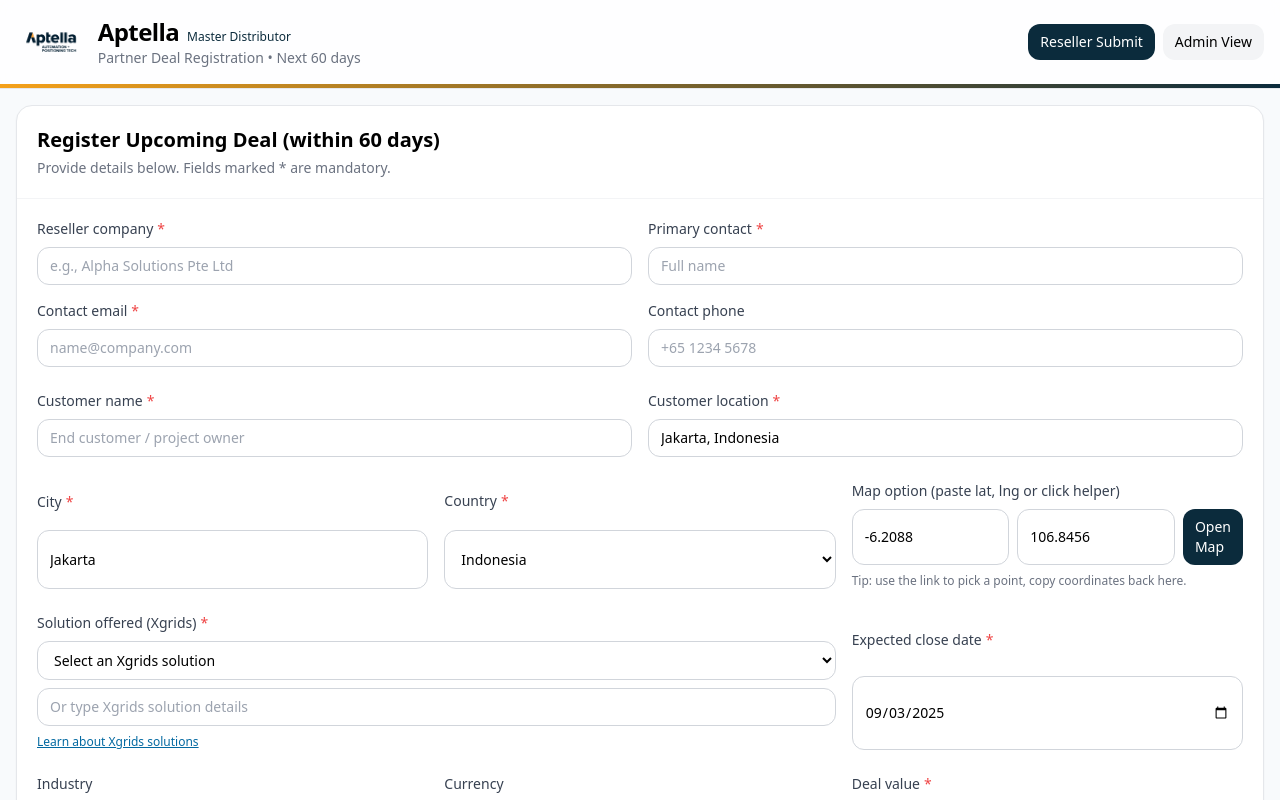
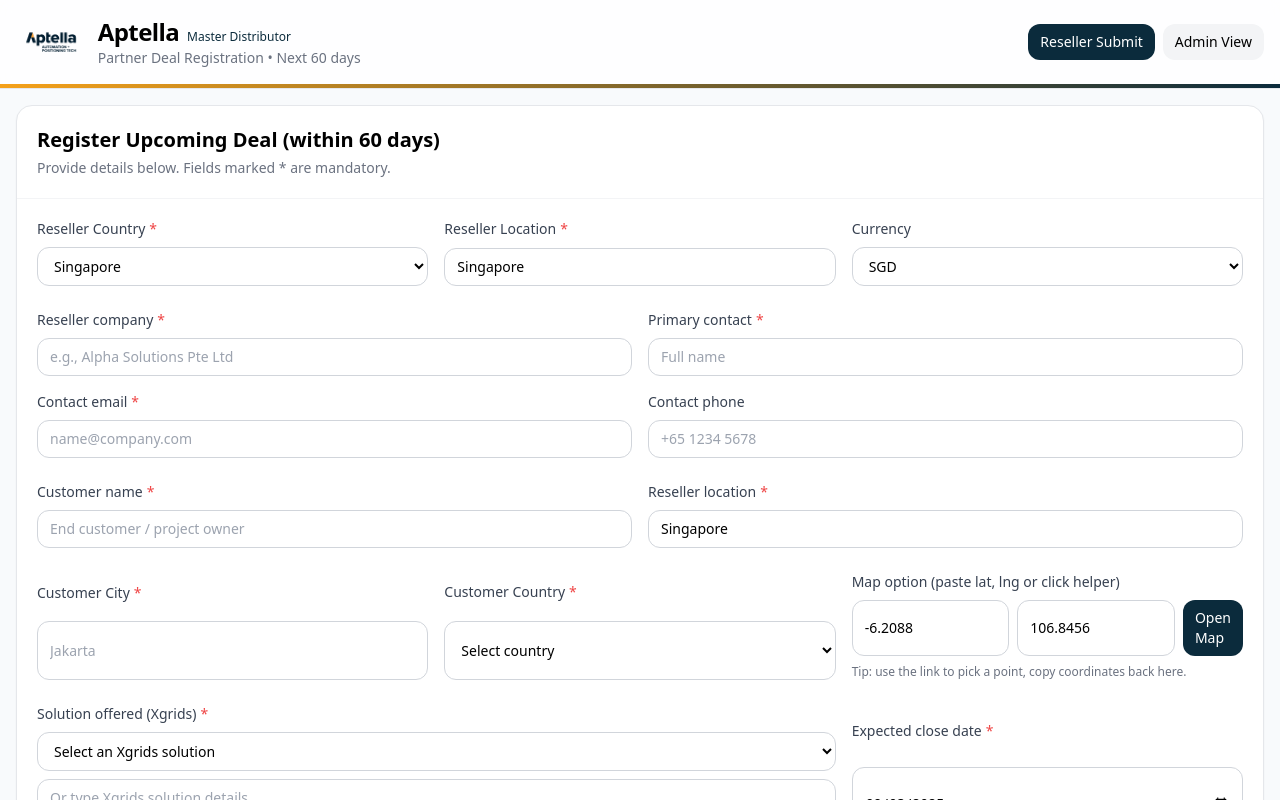
Before and after one commit to Aptella-Resellers/aptella-reseller-portal, a React (Vite) app: page / in a window 1280 px wide. Shown: the top 800 px of the page. Built offline with nearby package versions, Linux system fonts and the light colour scheme.

Commit message:
Update App.jsx

```diff
--- a/src/App.jsx
+++ b/src/App.jsx
@@ -86,6 +86,13 @@
   "Navvis VLX3",
   "Navvis MLX"
 ];
+
+const COUNTRY_CONFIG = {
+  Indonesia: { currency: "IDR", capital: "Jakarta" },
+  Malaysia: { currency: "MYR", capital: "Kuala Lumpur" },
+  Philippines: { currency: "PHP", capital: "Manila" },
+  Singapore: { currency: "SGD", capital: "Singapore" },
+};
 
 const PROB_BY_STAGE = { lead: 15, qualified: 35, quote: 55, po_pending: 80, won: 100, lost: 0 };
 
@@ -317,7 +324,7 @@
           <CardBody>
             <ul className="list-disc pl-6 space-y-1 text-sm text-gray-700">
               <li>Registrations must be for projects or purchases expected within the next <strong>60 days</strong>.</li>
-              <li><strong>Evidence is mandatory</strong>: upload an email, quote, or photo, or provide a verifiable link.</li>
+              <li><strong>Evidence is mandatory</strong>: upload an email, quote, or photo.</li>
               <li>Approved registrations are locked to the submitting reseller for <strong>60 days</strong> from submission unless extended by Aptella.</li>
               <li>Duplicates for the same customer, solution, and timeframe may be rejected or merged at Aptella’s discretion.</li>
               <li>Use of this portal implies consent to store submitted business contact data for deal management.</li>
@@ -538,16 +545,6 @@
           {evidenceFor && (
             <div className="space-y-4">
               <div>
-                <div className="font-medium mb-1">Links</div>
-                {(evidenceFor.evidenceLinks||[]).length ? (
-                  <ul className="list-disc pl-6 text-sm">
-                    {evidenceFor.evidenceLinks.map((l,i)=>(
-                      <li key={i}><a className="text-sky-700 underline" href={l} target="_blank" rel="noreferrer">{l}</a></li>
-                    ))}
-                  </ul>
-                ) : <div className="text-sm text-gray-500">No links provided.</div>}
-              </div>
-              <div>
                 <div className="font-medium mb-1">Uploaded files</div>
                 {(evidenceFor.evidenceFiles||[]).length ? (
                   <ul className="list-disc pl-6 text-sm">
@@ -572,14 +569,16 @@
 
 function SubmissionForm({ onSave, items, onSyncOne }) {
   const [form, setForm] = useState({
+    resellerCountry: "Singapore",
+    resellerLocation: "Singapore",
     resellerName: "",
     resellerContact: "",
     resellerEmail: "",
     resellerPhone: "",
     customerName: "",
-    customerLocation: "Jakarta, Indonesia",
-    city: "Jakarta",
-    country: "Indonesia",
+    customerLocation: "",
+    city: "",
+    country: "",
     lat: DEFAULT_LAT,
     lng: DEFAULT_LNG,
     industry: "",
@@ -594,15 +593,17 @@
     notes: "",
     evidenceLinks: [],
     evidenceFiles: [],
-    emailEvidence: true, // NEW: email attachments to Aptella via GAS
+    emailEvidence: true,
     confidential: false,
     remindersOptIn: false,
     accept: false,
   });
   const [errors, setErrors] = useState({});
+  const isID = form.resellerCountry === 'Indonesia';
   const [dupWarning, setDupWarning] = useState("");
 
   useEffect(() => { setForm((f) => ({ ...f, probability: PROB_BY_STAGE[f.stage] ?? f.probability })); }, [form.stage]);
+  useEffect(() => { const cfg = COUNTRY_CONFIG[form.resellerCountry]; if (cfg) setForm(f=>({ ...f, currency: cfg.currency, resellerLocation: cfg.capital })); }, [form.resellerCountry]);
 
   function handleChange(e) { const { name, value, type, checked } = e.target; setForm({ ...form, [name]: type === 'checkbox' ? checked : value }); }
   function handleMultiToggle(listName, option) { setForm((f) => { const set = new Set(f[listName]); if (set.has(option)) set.delete(option); else set.add(option); return { ...f, [listName]: Array.from(set) }; }); }
@@ -632,7 +633,7 @@
     if (!form.solution) e.solution = "Required";
     if (!form.value || Number(form.value) <= 0) e.value = "Enter a positive amount";
     if (!form.expectedCloseDate || !withinNext60Days(form.expectedCloseDate)) e.expectedCloseDate = "Must be within the next 60 days";
-    const hasEvidence = (form.evidenceFiles && form.evidenceFiles.length > 0) || (form.evidenceLinks && form.evidenceLinks.length > 0);
+    const hasEvidence = (form.evidenceFiles && form.evidenceFiles.length > 0);
     if (!hasEvidence) e.evidence = "Evidence (file or link) is required";
     if (!form.accept) e.accept = "You must accept the terms";
     setErrors(e);
@@ -729,6 +730,27 @@
       <CardHeader title="Register Upcoming Deal (within 60 days)" subtitle="Provide details below. Fields marked * are mandatory." />
       <CardBody>
         <form onSubmit={submit} className="grid gap-6">
+          <div className="grid md:grid-cols-3 gap-4">
+            <div className="grid gap-2">
+              <Label htmlFor="resellerCountry" required>{isID ? 'Negara Anda' : 'Reseller Country'}</Label>
+              <Select id="resellerCountry" name="resellerCountry" value={form.resellerCountry} onChange={e=>setForm(f=>({...f, resellerCountry: e.target.value }))}>
+                <option>Indonesia</option>
+                <option>Malaysia</option>
+                <option>Philippines</option>
+                <option>Singapore</option>
+              </Select>
+            </div>
+            <div className="grid gap-2">
+              <Label htmlFor="resellerLocation" required>{isID ? 'Lokasi Reseller' : 'Reseller Location'}</Label>
+              <Input id="resellerLocation" name="resellerLocation" value={form.resellerLocation} onChange={e=>setForm(f=>({...f, resellerLocation: e.target.value }))} placeholder="e.g., Jakarta" />
+            </div>
+            <div className="grid gap-2">
+              <Label htmlFor="currency">{isID ? 'Mata Uang' : 'Currency'}</Label>
+              <Select id="currency" name="currency" value={form.currency} onChange={e=>setForm(f=>({...f, currency: e.target.value }))}>
+                {CURRENCIES.map(c => <option key={c} value={c}>{c}</option>)}
+              </Select>
+            </div>
+          </div>
           {dupWarning && (<div className="rounded-xl border border-yellow-200 bg-yellow-50 text-yellow-900 p-4 text-sm">{dupWarning}</div>)}
 
           <div className="grid md:grid-cols-2 gap-4">
@@ -755,25 +777,24 @@
 
           <div className="grid md:grid-cols-2 gap-4">
             <div className="grid gap-2">
-              <Label htmlFor="customerName" required>Customer name</Label>
+              <Label htmlFor="customerName" required>{isID ? 'Nama Pelanggan' : 'Customer name'}</Label>
               <Input id="customerName" name="customerName" value={form.customerName} onChange={handleChange} placeholder="End customer / project owner" />
               {errors.customerName && <p className="text-xs text-red-600">{errors.customerName}</p>}
             </div>
             <div className="grid gap-2">
-              <Label htmlFor="customerLocation" required>Customer location</Label>
-              <Input id="customerLocation" name="customerLocation" value={form.customerLocation} onChange={e=>{ const v=e.target.value; setForm(f=>({...f, customerLocation:v, country: countryFromLocation(v)})); }} placeholder="Jakarta, Indonesia" />
-              {errors.customerLocation && <p className="text-xs text-red-600">{errors.customerLocation}</p>}
+              <Label htmlFor="resellerLocation" required>Reseller location</Label>
+              <Input id="resellerLocation" name="resellerLocation" value={form.resellerLocation} onChange={e=>setForm(f=>({...f, resellerLocation:e.target.value}))} placeholder="Jakarta" />
             </div>
           </div>
 
           <div className="grid md:grid-cols-3 gap-4">
             <div className="grid gap-2">
-              <Label htmlFor="city" required>City</Label>
+              <Label htmlFor="city" required>{isID ? 'Kota Pelanggan' : 'Customer City'}</Label>
               <Input id="city" name="city" value={form.city||""} onChange={e=>{ const v=e.target.value; setForm(f=>({...f, city:v, customerLocation:`${v || ''}${f.country?`, ${f.country}`:''}`})); }} placeholder="Jakarta" />
               {errors.city && <p className="text-xs text-red-600">{errors.city}</p>}
             </div>
             <div className="grid gap-2">
-              <Label htmlFor="country" required>Country</Label>
+              <Label htmlFor="country" required>{isID ? 'Negara Pelanggan' : 'Customer Country'}</Label>
               <Select id="country" name="country" value={form.country||""} onChange={e=>{ const v=e.target.value; setForm(f=>({...f, country:v, customerLocation:`${f.city?f.city:''}${v?`, ${v}`:''}`})); }}>
                 <option value="">Select country</option>
                 <option>Indonesia</option>
@@ -823,7 +844,7 @@
               </Select>
             </div>
             <div className="grid gap-2">
-              <Label htmlFor="currency">Currency</Label>
+              <Label htmlFor="currency">{isID ? 'Mata Uang' : 'Currency'}</Label>
               <Select id="currency" name="currency" value={form.currency} onChange={handleChange}>
                 {CURRENCIES.map(c => <option key={c} value={c}>{c}</option>)}
               </Select>
@@ -865,21 +886,14 @@
           </div>
 
           <div className="grid gap-2">
-            <Label>Evidence (required)</Label>
+            <Label>{isID ? 'Bukti (wajib)' : 'Evidence (required)'}</Label>
             <div className="grid md:grid-cols-3 gap-3">
               <div className="md:col-span-2">
                 <input id="evidenceFiles" type="file" multiple onChange={handleFiles} className="block w-full text-sm file:mr-4 file:rounded-lg file:border-0 file:bg-sky-50 file:px-3 file:py-2 file:text-sky-700" />
                 {form.evidenceFiles?.length>0 && (<div className="mt-2 text-xs text-gray-600">{form.evidenceFiles.length} file(s) selected.</div>)}
               </div>
-              <div className="flex items-center md:justify-end">
-                <button type="button" onClick={addEvidenceLink} className={`px-3 py-2 rounded-xl text-white text-sm ${BRAND.primaryBtn}`}>Add link</button>
-              </div>
+
             </div>
-            {form.evidenceLinks?.length>0 && (
-              <ul className="list-disc pl-6 text-sm text-gray-700">
-                {form.evidenceLinks.map((l,i)=> <li key={i}><a href={l} target="_blank" className="text-sky-700 underline" rel="noreferrer">{l}</a></li>)}
-              </ul>
-            )}
             <label className="flex items-center gap-2 text-sm mt-1">
               <input type="checkbox" checked={!!form.emailEvidence} onChange={e=>setForm(f=>({...f, emailEvidence: e.target.checked}))} />
               Email attached files to Aptella ({APTELLA_EVIDENCE_EMAIL}) via secure Apps Script
@@ -909,7 +923,7 @@
           {errors.accept && <p className="text-xs text-red-600 -mt-3">{errors.accept}</p>}
 
           <div className="flex items-center gap-3">
-            <button type="submit" className={`px-4 py-2 rounded-xl text-white ${BRAND.primaryBtn}`}>Submit Registration</button>
+            <button type="submit" className={`px-4 py-2 rounded-xl text-white ${BRAND.primaryBtn}`}>{form.resellerCountry==='Indonesia' ? 'Kirim Pendaftaran' : 'Submit Registration'}</button>
             <button type="button" onClick={reset} className="px-4 py-2 rounded-xl bg-gray-200">Reset</button>
           </div>
         </form>
```
